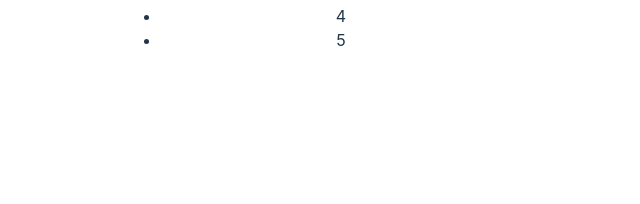
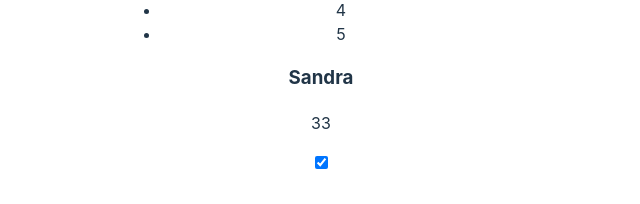
Before and after one commit to zandrastr/mi-learn-react, a React (Vite) app in the folder 1-begin/: page / in a window 1280 px wide. Shown: the part 693-897 px from the top of the page, without its empty margins (319-959 px from the left). Before the commit the page ends 800 px from the top, so only its background shows below. Built offline with nearby package versions, Linux system fonts and the light colour scheme.

Commit message:
interpolation with object

```diff
--- a/1-begin/src/App.tsx
+++ b/1-begin/src/App.tsx
@@ -3,6 +3,7 @@ import { ConditionalRendering } from './components/ConditionalRendering';
 import { HelloWorld } from './components/HelloWorld';
 import { Interpolation } from './components/Interpolation';
 import { Lists } from './components/Lists';
+import { InterpolationObject } from './components/InterpolationObject';
 
 function App() {
     return (
@@ -12,6 +13,7 @@ function App() {
             <Interpolation></Interpolation>
             <ConditionalRendering></ConditionalRendering>
             <Lists></Lists>
+            <InterpolationObject></InterpolationObject>
         </>
     );
 }
--- /dev/null
+++ b/1-begin/src/components/InterpolationObject.tsx
@@ -0,0 +1,17 @@
+interface IPerson {
+    name: string;
+    age: number;
+    isStudent: boolean;
+}
+
+export const InterpolationObject = () => {
+    const person: IPerson = { name: 'Sandra', age: 33, isStudent: true };
+
+    return (
+        <div className='person'>
+            <h3>{person.name}</h3>
+            <p>{person.age}</p>
+            <input type='checkbox' checked={person.isStudent} />
+        </div>
+    );
+};
```
